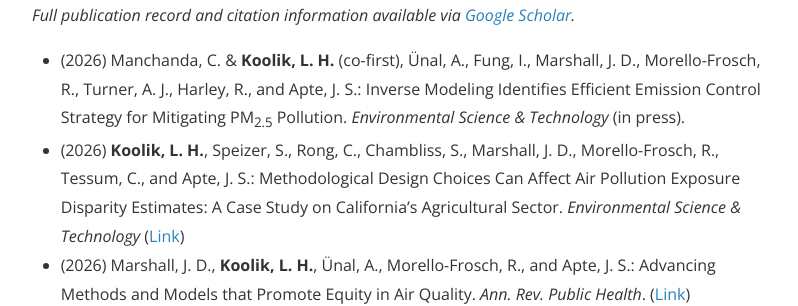
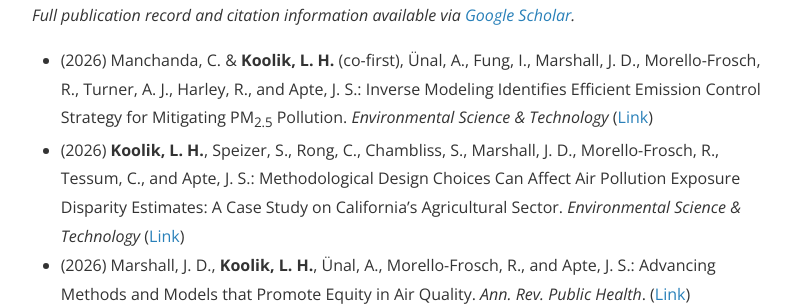
Before and after one commit to lkoolik/lkoolik.github.io, a Jekyll site: the page built from research.md, in a window 1280 px wide and 900 px high. Shown: the part 447-753 px from the top of the window, without its empty margins (240-1038 px from the left). Built offline with Jekyll 4.4.1, drawn with Linux system fonts in a browser that asks for light colours; nearby versions of some CDN libraries.

Commit message:
Update research.md

```diff
--- a/research.md
+++ b/research.md
@@ -15,7 +15,7 @@
 *Full publication record and citation information available via <a href="https://scholar.google.com/citations?user=VFtpMLUAAAAJ&hl=en&oi=ao">Google Scholar</a>.*
 
 <ul>
-  <li>(2026) Manchanda, C. & <b>Koolik, L. H.</b> (co-first), Ünal, A., Fung, I., Marshall, J. D., Morello-Frosch, R., Turner, A. J., Harley, R., and Apte, J. S.: Inverse Modeling Identifies Efficient Emission Control Strategy for Mitigating PM<sub>2.5</sub> Pollution. <i>Environmental Science & Technology</i> (in press). </li>
+  <li>(2026) Manchanda, C. & <b>Koolik, L. H.</b> (co-first), Ünal, A., Fung, I., Marshall, J. D., Morello-Frosch, R., Turner, A. J., Harley, R., and Apte, J. S.: Inverse Modeling Identifies Efficient Emission Control Strategy for Mitigating PM<sub>2.5</sub> Pollution. <i>Environmental Science & Technology</i> (<a href="https://doi.org/10.1021/acs.est.6c06581">Link</a>) </li>
   <li>(2026) <b>Koolik, L. H.</b>, Speizer, S., Rong, C., Chambliss, S., Marshall, J. D., Morello-Frosch, R., Tessum, C., and Apte, J. S.: Methodological Design Choices Can Affect Air Pollution Exposure Disparity Estimates: A Case Study on California’s Agricultural Sector. <i>Environmental Science & Technology</i> (<a href="https://doi.org/10.1021/acs.est.5c10796">Link</a>) </li>
   <li>(2026) Marshall, J. D., <b>Koolik, L. H.</b>, Ünal, A., Morello-Frosch, R., and Apte, J. S.: Advancing Methods and Models that Promote Equity in Air Quality. <i>Ann. Rev. Public Health</i>. (<a href="https://doi.org/10.1146/annurev-publhealth-091824-125106">Link</a>)</li>
   <li>(2025) <b>Koolik, L. H.</b>, Bullard, R. D., Min, E., Morello-Frosch, R., Salgado, M., Patterson, R., Wedekind, N., Marshall, J. D., and Apte, J. S.: Eliminating systematic disparities in air pollution exposure requires more than emission reduction. <i>Proceedings of the National Academy of Sciences</i>. (<a href="https://doi.org/10.1073/pnas.2505888122">Open-Access Link</a>) (Press Coverage: <a href="https://weact.org/updates/new-research-policies-that-directly-address-disparities-result-in-cleaner-air-generalized-efforts-dont/">WE ACT </a>)</li>
```
